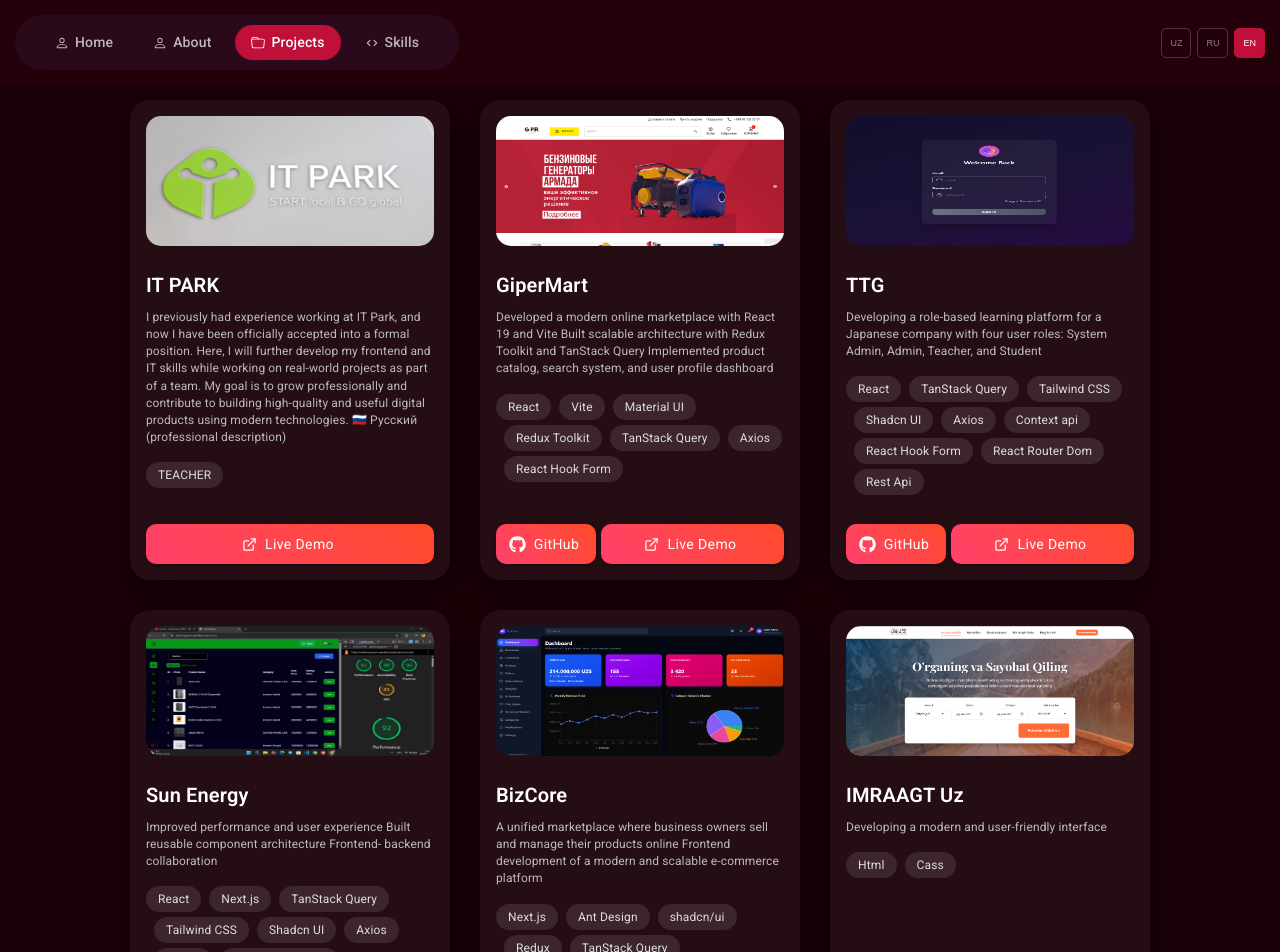
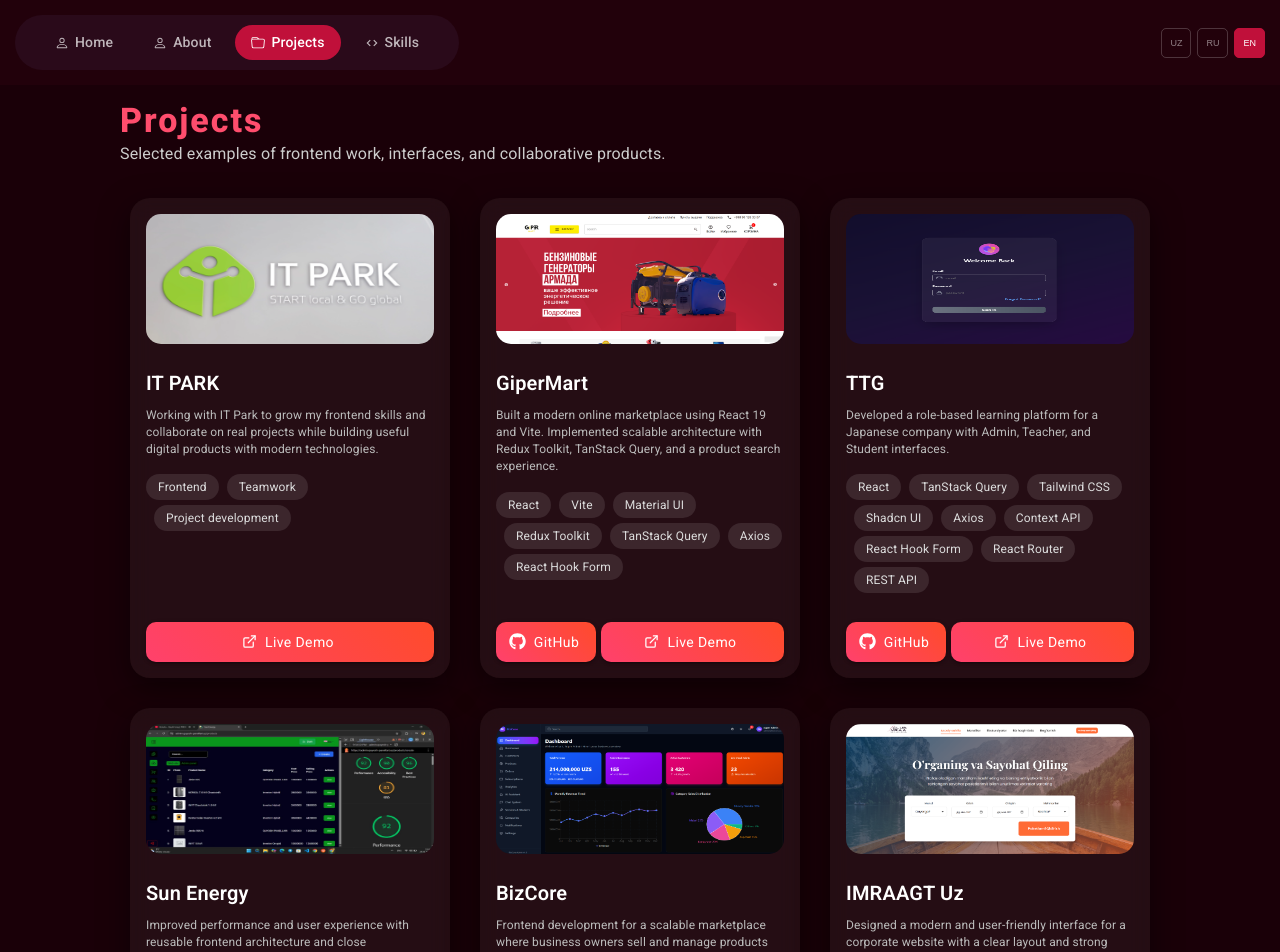
Before and after one commit to sadriddinovtohir/sv, a React (Vite) app: page /projects in a window 1280 px wide. Shown: the top 952 px of the page. Built offline with nearby package versions, Linux system fonts and the light colour scheme.

Commit message:
edit transilation page in projects

```diff
--- a/src/Page/Projects/Projects.jsx
+++ b/src/Page/Projects/Projects.jsx
@@ -1,5 +1,6 @@
 import React from "react";
-import { Box, Stack } from "@mui/material";
+import { Box, Stack, Typography } from "@mui/material";
+import { useTranslation } from "react-i18next";
 import CustomCard from "../../components/CustomCard/CustomCard";
 import imragit from "../../assets/img/image.png"
 import gipper from "../../assets/img/gipper.png"
@@ -9,80 +10,53 @@
 import ITPARKIMG from "../../assets/img/ITPARK.png"
 
 export default function Projects() {
+  const { t } = useTranslation();
+
   const data = [
     {
       img: ITPARKIMG,
-      title: "IT PARK",
-      desc: `I previously had experience working at IT Park, and now I have been officially accepted into a formal position. Here, I will further develop my frontend and IT skills while working on real-world projects as part of a team. My goal is to grow professionally and contribute to building high-quality and useful digital products using modern technologies.   🇷🇺 Русский (professional description)`,
-      tech: ["TEACHER"],
+      titleKey: "PROJECT_ITPARK_TITLE",
+      descKey: "PROJECT_ITPARK_DESC",
+      techKey: "PROJECT_ITPARK_TECH",
       link: "https://www.it-park.uz/",
-      // giturl: "https://github.com/sadriddinovtohir/giperMart",
     },
     {
       img: gipper,
-      title: "GiperMart",
-      desc: "Developed a modern online marketplace with React 19 and Vite Built scalable architecture with Redux Toolkit and TanStack Query Implemented product catalog, search system, and user profile dashboard",
-      tech: ["React",
-        "Vite",
-        "Material UI",
-        "Redux Toolkit",
-        "TanStack Query",
-        "Axios",
-        "React Hook Form",],
+      titleKey: "PROJECT_GIPERMART_TITLE",
+      descKey: "PROJECT_GIPERMART_DESC",
+      techKey: "PROJECT_GIPERMART_TECH",
       link: "https://giper-mart-tau.vercel.app/",
       giturl: "https://github.com/sadriddinovtohir/giperMart",
     },
     {
       img: studense,
-      title: "TTG",
-      desc: "Developing a role-based learning platform for a Japanese company with four user roles: System Admin, Admin, Teacher, and Student",
-      tech: ["React",
-        "TanStack Query",
-        "Tailwind CSS",
-        "Shadcn UI",
-        "Axios", "Context api", "React Hook Form", "React Router Dom", "Rest Api"],
+      titleKey: "PROJECT_TTG_TITLE",
+      descKey: "PROJECT_TTG_DESC",
+      techKey: "PROJECT_TTG_TECH",
       link: "https://github.com/MaxmudAxmedov/admin-sun-energy",
       giturl: "https://github.com/MaxmudAxmedov/admin-sun-energy",
     },
     {
       img: sun_energy_img,
-      title: "Sun Energy",
-      desc: "Improved performance and user experience Built reusable component architecture Frontend- backend collaboration",
-      tech: ["React",
-        "Next.js",
-        "TanStack Query",
-        "Tailwind CSS",
-        "Shadcn UI",
-        "Axios", "Redux", "React Hook Form", "React Router Dom", "Rest Api"],
+      titleKey: "PROJECT_SUN_ENERGY_TITLE",
+      descKey: "PROJECT_SUN_ENERGY_DESC",
+      techKey: "PROJECT_SUN_ENERGY_TECH",
       link: "https://quyosh-panellari-admin.netlify.app/",
       giturl: "https://github.com/MaxmudAxmedov/admin-sun-energy",
     },
     {
       img: bizCore,
-      title: "BizCore ",
-      desc: "A unified marketplace where business owners sell and manage their products online Frontend development of a modern and scalable e-commerce platform",
-      tech: ["Next.js",
-        "Ant Design",
-        "shadcn/ui",
-        "Redux",
-        "TanStack Query",
-        "React Hook Form",
-        "Next I18",],
+      titleKey: "PROJECT_BIZCORE_TITLE",
+      descKey: "PROJECT_BIZCORE_DESC",
+      techKey: "PROJECT_BIZCORE_TECH",
       link: "https://github.com/PartHub-SNG/PartHub_Frontend",
       giturl: "https://github.com/PartHub-SNG/PartHub_Frontend",
     },
-    // {
-    //   img: "https://frankfurt.apollo.olxcdn.com/v1/files/skza7cxrql3g-UZ/image",
-    //   title: "ZuhrStar IT Academy ",
-    //   desc: "Teaching Frontend Development to students Creating comprehensive course materials Mentoring and guiding aspiring developers",
-    //   tech: ["Teacher",],
-    //   link: "https://yandex.uz/maps/org/19482222114/?ll=69.458631%2C41.388231&z=15",
-    // },
     {
       img: imragit,
-      title: "IMRAAGT Uz  ",
-      desc: "Developing a modern and user-friendly interface",
-      tech: ["Html", "Cass"],
+      titleKey: "PROJECT_IMRAGIT_TITLE",
+      descKey: "PROJECT_IMRAGIT_DESC",
+      techKey: "PROJECT_IMRAGIT_TECH",
       link: "https://imraagt-uz.vercel.app/",
     },
 
@@ -98,14 +72,32 @@
         marginTop: "40px"
       }}
     >
-      <Stack direction="row" rowGap={"10px"} gap={"30px"} justifyContent={"center"} flexWrap="wrap" alignItems={"center"}>
+      <Stack width="100%" px={{ xs: 2, md: 10 }} mb={4}>
+        <Typography
+          variant="h4"
+          fontWeight={800}
+          sx={{ color: "#ff4d6d", letterSpacing: "2px" }}
+        >
+          {t("PROJECTS_TITLE")}
+        </Typography>
+        <Typography color="#ccc">{t("PROJECTS_SUBTITLE")}</Typography>
+      </Stack>
+
+      <Stack
+        direction="row"
+        rowGap="10px"
+        gap="30px"
+        justifyContent="center"
+        flexWrap="wrap"
+        alignItems="center"
+      >
         {data.map((item, index) => (
           <CustomCard
             key={index}
             img={item.img}
-            title={item.title}
-            desc={item.desc}
-            tech={item.tech}
+            title={t(item.titleKey)}
+            desc={t(item.descKey)}
+            tech={t(item.techKey, { returnObjects: true })}
             link={item.link}
             giturl={item.giturl}
           />
--- a/src/locales/en.json
+++ b/src/locales/en.json
@@ -14,6 +14,26 @@
   "p5": "For new projects, I take full ownership from architecture planning to implementation — ensuring clean structure, reusable components, and minimal technical debt.",
   "experience": "Experience",
   "exp_text": "I have over a year of practical experience as a frontend developer, contributing to real-world projects with a focus on performance, scalability, and maintainable code.",
+  "PROJECTS_TITLE": "Projects",
+  "PROJECTS_SUBTITLE": "Selected examples of frontend work, interfaces, and collaborative products.",
+  "PROJECT_ITPARK_TITLE": "IT PARK",
+  "PROJECT_ITPARK_DESC": "Working with IT Park to grow my frontend skills and collaborate on real projects while building useful digital products with modern technologies.",
+  "PROJECT_ITPARK_TECH": ["Frontend", "Teamwork", "Project development"],
+  "PROJECT_GIPERMART_TITLE": "GiperMart",
+  "PROJECT_GIPERMART_DESC": "Built a modern online marketplace using React 19 and Vite. Implemented scalable architecture with Redux Toolkit, TanStack Query, and a product search experience.",
+  "PROJECT_GIPERMART_TECH": ["React", "Vite", "Material UI", "Redux Toolkit", "TanStack Query", "Axios", "React Hook Form"],
+  "PROJECT_TTG_TITLE": "TTG",
+  "PROJECT_TTG_DESC": "Developed a role-based learning platform for a Japanese company with Admin, Teacher, and Student interfaces.",
+  "PROJECT_TTG_TECH": ["React", "TanStack Query", "Tailwind CSS", "Shadcn UI", "Axios", "Context API", "React Hook Form", "React Router", "REST API"],
+  "PROJECT_SUN_ENERGY_TITLE": "Sun Energy",
+  "PROJECT_SUN_ENERGY_DESC": "Improved performance and user experience with reusable frontend architecture and close collaboration between frontend and backend teams.",
+  "PROJECT_SUN_ENERGY_TECH": ["React", "Next.js", "TanStack Query", "Tailwind CSS", "Shadcn UI", "Axios", "Redux", "React Hook Form", "React Router", "REST API"],
+  "PROJECT_BIZCORE_TITLE": "BizCore",
+  "PROJECT_BIZCORE_DESC": "Frontend development for a scalable marketplace where business owners sell and manage products online.",
+  "PROJECT_BIZCORE_TECH": ["Next.js", "Ant Design", "Shadcn UI", "Redux", "TanStack Query", "React Hook Form", "Next I18n"],
+  "PROJECT_IMRAGIT_TITLE": "IMRAAGT Uz",
+  "PROJECT_IMRAGIT_DESC": "Designed a modern and user-friendly interface for a corporate website with a clear layout and strong visuals.",
+  "PROJECT_IMRAGIT_TECH": ["HTML", "CSS"],
   "NOTFOUND_404": "404",
   "NOTFOUND_TITLE": "Page Not Found",
   "NOTFOUND_DESC": "The page you are looking for does not exist or has been moved.",
--- a/src/locales/ru.json
+++ b/src/locales/ru.json
@@ -5,7 +5,6 @@
   "I": "Я создаю красивые, функциональные и ориентированные на пользователя цифровые решения. Имея 1 год опыта в веб-разработке, я воплощаю идеи в жизнь с помощью чистого кода и продуманного дизайна.",
   "Hire": "Нанять меня",
   "CV": "Скачать CV",
-  "NOTFOUND_404": "404",
   "NOTFOUND_TITLE": "Страница не найдена",
   "NOTFOUND_DESC": "Страница, которую вы ищете, не существует или была перемещена.",
   "NOTFOUND_BUTTON": "На главную",
@@ -17,5 +16,67 @@
   "p4": "При работе с существующими проектами я в первую очередь анализирую кодовую базу — структуру, паттерны и возможности для улучшения долгосрочной стабильности.",
   "p5": "В новых проектах я беру на себя ответственность за весь процесс — от проектирования архитектуры до реализации, обеспечивая чистую структуру, переиспользуемые компоненты и минимальный технический долг.",
   "experience": "Опыт",
-  "exp_text": "У меня более одного года практического опыта во frontend-разработке. Я работал над реальными проектами, уделяя внимание производительности, масштабируемости и поддерживаемости кода."
+  "exp_text": "У меня более одного года практического опыта во frontend-разработке. Я работал над реальными проектами, уделяя внимание производительности, масштабируемости и поддерживаемости кода.",
+  "PROJECTS_TITLE": "Проекты",
+  "PROJECTS_SUBTITLE": "Примеры моих frontend-работ, интерфейсов и командных продуктов.",
+  "PROJECT_ITPARK_TITLE": "IT PARK",
+  "PROJECT_ITPARK_DESC": "Работа в IT Park помогла развить frontend-навыки и участвовать в реальных проектах для создания полезных цифровых продуктов.",
+  "PROJECT_ITPARK_TECH": [
+    "Frontend",
+    "Командная работа",
+    "Разработка проектов"
+  ],
+  "PROJECT_GIPERMART_TITLE": "GiperMart",
+  "PROJECT_GIPERMART_DESC": "Создал современный маркетплейс на React 19 и Vite. Настроил масштабируемую архитектуру с Redux Toolkit, TanStack Query и поиском товаров.",
+  "PROJECT_GIPERMART_TECH": [
+    "React",
+    "Vite",
+    "Material UI",
+    "Redux Toolkit",
+    "TanStack Query",
+    "Axios",
+    "React Hook Form"
+  ],
+  "PROJECT_TTG_TITLE": "TTG",
+  "PROJECT_TTG_DESC": "Разработал платформу для обучения с ролями System Admin, Admin, Teacher и Student для японской компании.",
+  "PROJECT_TTG_TECH": [
+    "React",
+    "TanStack Query",
+    "Tailwind CSS",
+    "Shadcn UI",
+    "Axios",
+    "Context API",
+    "React Hook Form",
+    "React Router",
+    "REST API"
+  ],
+  "PROJECT_SUN_ENERGY_TITLE": "Sun Energy",
+  "PROJECT_SUN_ENERGY_DESC": "Улучшил производительность и UX с помощью переиспользуемой frontend-архитектуры и сотрудничества с backend-командой.",
+  "PROJECT_SUN_ENERGY_TECH": [
+    "React",
+    "Next.js",
+    "TanStack Query",
+    "Tailwind CSS",
+    "Shadcn UI",
+    "Axios",
+    "Redux",
+    "React Hook Form",
+    "React Router",
+    "REST API"
+  ],
+  "PROJECT_BIZCORE_TITLE": "BizCore",
+  "PROJECT_BIZCORE_DESC": "Frontend-разработка масштабируемого маркетплейса для бизнесов, где владельцы продают и управляют товарами онлайн.",
+  "PROJECT_BIZCORE_TECH": [
+    "Next.js",
+    "Ant Design",
+    "Shadcn UI",
+    "Redux",
+    "TanStack Query",
+    "React Hook Form",
+    "Next I18n"
+  ],
+  "PROJECT_IMRAGIT_TITLE": "IMRAAGT Uz",
+  "PROJECT_IMRAGIT_DESC": "Разработал современный и удобный интерфейс для корпоративного сайта с чистым макетом и сильной визуальной подачей.",
+  "PROJECT_IMRAGIT_TECH": ["HTML", "CSS"],
+  "NOTFOUND_404": "404"
 }
--- a/src/locales/uz.json
+++ b/src/locales/uz.json
@@ -14,6 +14,26 @@
   "p5": "Yangi loyihalarda esa arxitekturadan boshlab implementatsiyagacha to‘liq javobgarlikni o‘z zimmamga olaman — toza struktura, qayta ishlatiladigan komponentlar va minimal texnik qarzdorlikni ta’minlayman.",
   "experience": "Tajriba",
   "exp_text": "Men frontend dasturchi sifatida 1 yildan ortiq amaliy tajribaga egaman va real loyihalarda ishlaganman. Asosiy e’tiborim — samaradorlik, masshtablilik va qo‘llab-quvvatlashga qulay kod yozish.",
+  "PROJECTS_TITLE": "Loyihalar",
+  "PROJECTS_SUBTITLE": "Frontend ishlari, interfeyslar va jamoaviy mahsulotlardan misollar.",
+  "PROJECT_ITPARK_TITLE": "IT PARK",
+  "PROJECT_ITPARK_DESC": "IT Parkda ishlash frontend ko‘nikmalarini rivojlantirishga va real loyihalarda jamoada foydali raqamli mahsulotlar yaratishga yordam berdi.",
+  "PROJECT_ITPARK_TECH": ["Frontend", "Jamoaviy ish", "Loyiha rivojlanishi"],
+  "PROJECT_GIPERMART_TITLE": "GiperMart",
+  "PROJECT_GIPERMART_DESC": "React 19 va Vite yordamida zamonaviy onlayn bozor yaratdim. Redux Toolkit, TanStack Query va mahsulot qidiruvini joriy qildim.",
+  "PROJECT_GIPERMART_TECH": ["React", "Vite", "Material UI", "Redux Toolkit", "TanStack Query", "Axios", "React Hook Form"],
+  "PROJECT_TTG_TITLE": "TTG",
+  "PROJECT_TTG_DESC": "Yapon kompaniyasi uchun System Admin, Admin, Teacher va Student rollariga ega ta’lim platformasini ishlab chiqdim.",
+  "PROJECT_TTG_TECH": ["React", "TanStack Query", "Tailwind CSS", "Shadcn UI", "Axios", "Context API", "React Hook Form", "React Router", "REST API"],
+  "PROJECT_SUN_ENERGY_TITLE": "Sun Energy",
+  "PROJECT_SUN_ENERGY_DESC": "Qayta foydalaniladigan frontend arxitekturasi va backend bilan yaqin hamkorlik orqali ish faoliyatini va foydalanuvchi tajribasini yaxshiladim.",
+  "PROJECT_SUN_ENERGY_TECH": ["React", "Next.js", "TanStack Query", "Tailwind CSS", "Shadcn UI", "Axios", "Redux", "React Hook Form", "React Router", "REST API"],
+  "PROJECT_BIZCORE_TITLE": "BizCore",
+  "PROJECT_BIZCORE_DESC": "Biznes egalari mahsulotlarni onlayn sotish va boshqarish uchun mos keladigan masshtablanuvchi bozor frontendini ishlab chiqdim.",
+  "PROJECT_BIZCORE_TECH": ["Next.js", "Ant Design", "Shadcn UI", "Redux", "TanStack Query", "React Hook Form", "Next I18n"],
+  "PROJECT_IMRAGIT_TITLE": "IMRAAGT Uz",
+  "PROJECT_IMRAGIT_DESC": "Korporativ sayt uchun zamonaviy va qulay interfeysni aniq tartib va kuchli vizual dizayn bilan ishlab chiqdim.",
+  "PROJECT_IMRAGIT_TECH": ["HTML", "CSS"],
   "NOTFOUND_404": "404",
   "NOTFOUND_TITLE": "Sahifa Topilmadi",
   "NOTFOUND_DESC": "Siz qidirayotgan sahifa mavjud emas yoki boshqa joyga ko‘chirilgan.",
```
